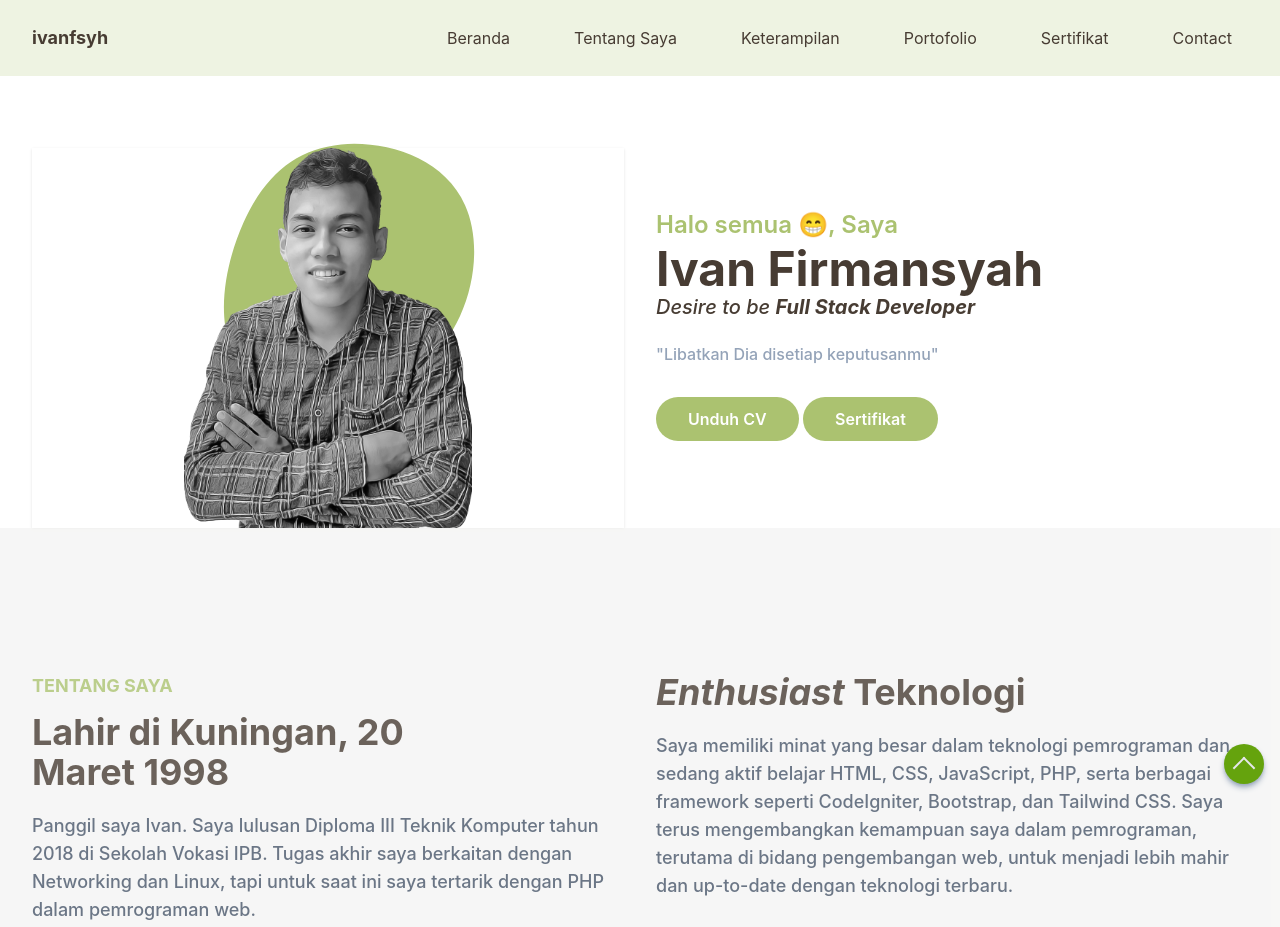
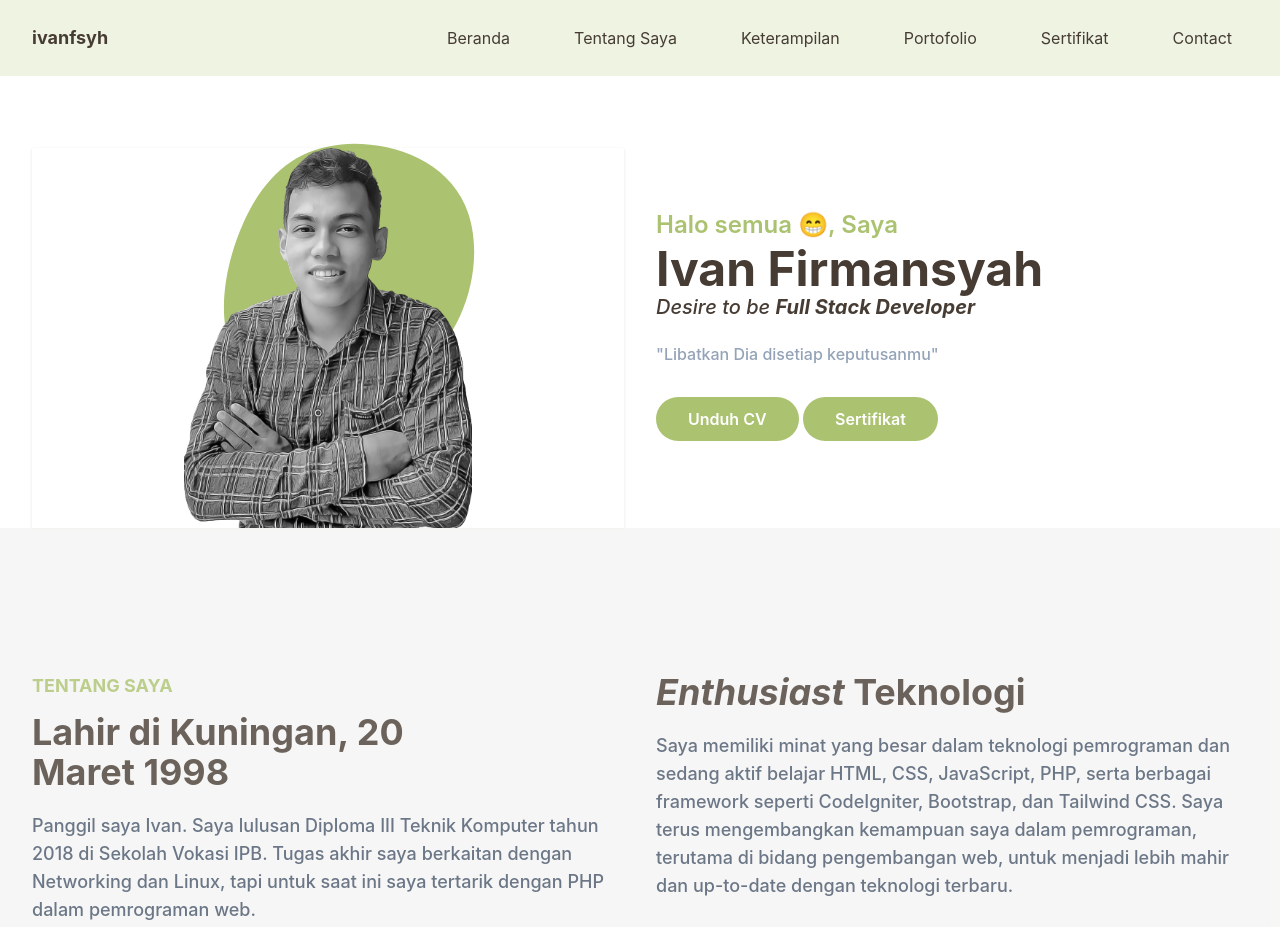
Before and after one commit to ivanfsyh/ivanfsyh.github.io, a website: page index.html in a window 1280 px wide. Shown: the top 927 px of the page. Drawn offline with Linux system fonts and the light colour scheme.

Commit message:
edit header

```diff
--- a/index.html
+++ b/index.html
@@ -593,9 +593,9 @@
         <!-- Footer section end -->
 
         <!-- Back to top -->
-        <a href="#home" id="to-top" class="justify-center items-center fixed z-[9999] bottom-4 right-4 p-2 h-10 w-10 bg-lime-600 rounded-full shadow-md shadow-slate-400 hover:animate-pulse flex ">
+        <!-- <a href="#home" id="to-top" class="justify-center items-center fixed z-[9999] bottom-4 right-4 p-2 h-10 w-10 bg-lime-600 rounded-full shadow-md shadow-slate-400 hover:animate-pulse flex ">
             <span class="block h-4 w-4 rotate-45 border-t-2 border-l-2 mt-2 "></span>
-        </a>
+        </a> -->
         <!-- Back to top end -->
 
         <script src="dist/js/script.js "></script>
```
